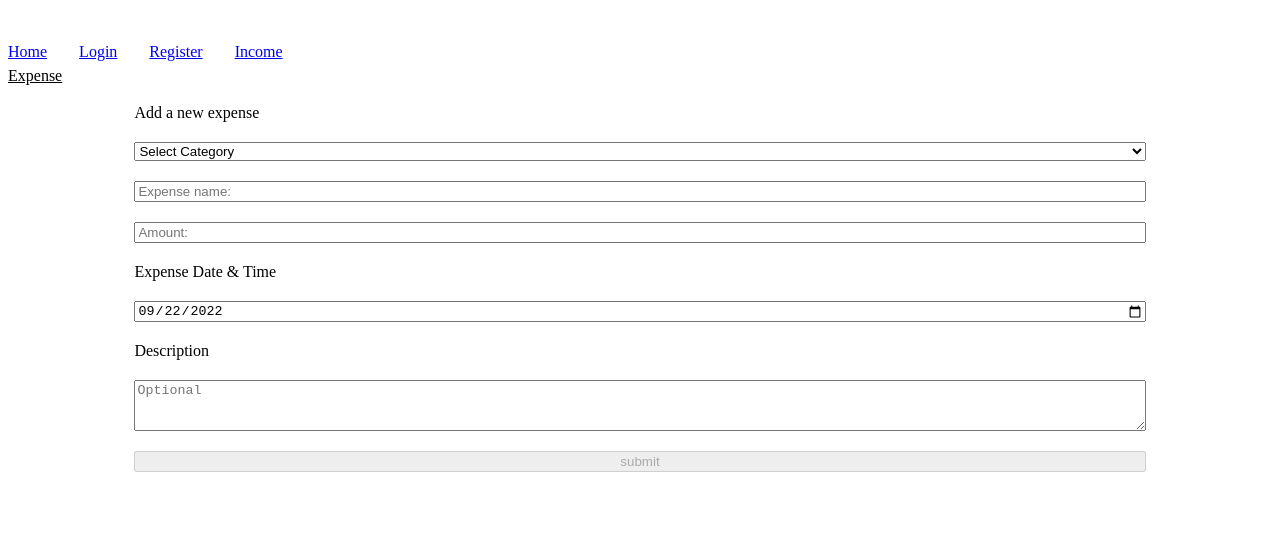
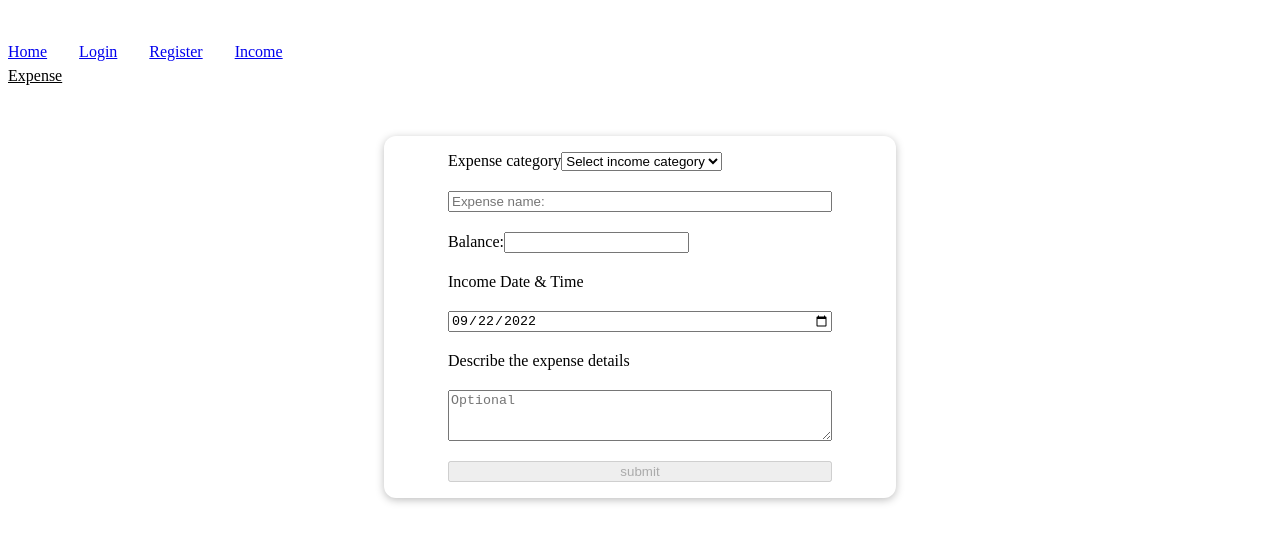
Before and after one commit to New-BaseGroup/FrontEnd, a Vue app: page /expense in a window 1280 px wide. Shown: the top 542 px of the page. Built offline with nearby package versions, Linux system fonts and the light colour scheme.

Commit message:
added updated income/expense

```diff
--- a/src/components/expense/Expense.vue
+++ b/src/components/expense/Expense.vue
@@ -1,120 +1,122 @@
 <template>
-	<!-- @submit.prevent="submitExpense" -->
-	<form @submit.prevent="addExpense">
-		<span>Add a new expense</span>
-		<!--<label for="expense-category">Expense category</label>-->
-		<select v-model="v$.balanceChangeDTO.budgetCategoryID.$model" name="expense-category" id="expense-category">
+	<base-card>
+		<form @submit.prevent="submitExpense">
+			<div>
+				<label for="date">Expense category</label>
+				<select
+					name="expense-category"
+					id="expense-category"
+					v-model="state.balanceChangeDTO.budgetCategoryID"
+					@blur="v$.balanceChangeDTO.budgetCategoryID.$touch()"
+				>
 					<!-- Later when fetching -->
-			<!-- <option v-for="exCat in category" :key="exCat.id" value="">
-      {{ exCat.name }}
-    </option> -->
-			<option value="" disabled hidden>Select Category</option> <!-- This is coz our default value is an empty string so this will shot up by default.-->
+					<!-- <option v-for="inCat in category" :key="inCat.id" value="">
+      {{ inCat.name }}
+    </option>
+    !!!! Changed value to numbers as thats how the categeories are saved in the db.
+     @blur="v$.balanceChangeDTO.budgetCategoryID.$touch() is so that we validate after u highlight the field.
+    -->
+					<option value="" hidden>Select income category</option>
 					<option value="1">Food</option>
 					<option value="2">Car</option>
 					<option value="3">Other</option>
 				</select>
 
+				<div v-if="this.v$.balanceChangeDTO.budgetCategoryID.$error">You need to pick a category.</div>
+			</div>
+      <input type="text" name="title" v-model="state.balanceChangeDTO.title" @blur="v$.balanceChangeDTO.title.$touch()" placeholder="Expense name:" />
+			<div>
+				<label for="income-amount">Balance:</label>
+				<input type="text" name="income-amount" v-model="state.balanceChangeDTO.amount" @blur="v$.balanceChangeDTO.amount.$touch()" />
+				<div class="input-errors" v-for="error of this.v$.balanceChangeDTO.amount.$error" :key="error.$uid">
+					<div class="error-msg">{{ error.$message }}</div>
+				</div>
+				<div v-if="this.v$.balanceChangeDTO.amount.$error">
+					{{ this.v$.balanceChangeDTO.amount.$errors[0].$message }}
+				</div>
+			</div>
 
-
-		<input type="text" name="title" v-model="v$.balanceChangeDTO.title.$model" placeholder="Expense name:" />
-
-    <!-- v$ is so we use the validator component. same with $model.-->
-		<!-- this 2 rows are copy pasted from the validation @vuelidate/validators and will show error message if the validation rules are broken and will only show error if
-    user has inputed something in the field aka it togles it to dirty first after user inputs.-->
-
-		<div class="input-errors" v-for="(error, index) of v$.balanceChangeDTO.title.$errors" :key="index">
+			<label for="date">Income Date & Time</label>
+			<input type="date" id="date" name="date" v-model="state.balanceChangeDTO.date" @blur="v$.balanceChangeDTO.date.$touch()" />
+			<div class="input-errors" v-for="error of v$.balanceChangeDTO.date.$error" :key="error.$uid">
 				<div class="error-msg">{{ error.$message }}</div>
 			</div>
 
+			<!-- <p v-if="date === ' '">{{ validationMsg }}</p> -->
 
-		<input type="number" name="expense-amount" v-model="v$.balanceChangeDTO.amount.$model" placeholder="Amount:" />
-    <div class="input-errors" v-for="(error, index) of v$.balanceChangeDTO.amount.$errors" :key="index">
-			<div class="error-msg">{{ error.$message }}</div>
-		</div>
-
-     <!-- old validation method
-		<p v-if="balanceChangeDTO.amount === 0">{{ validationMsg }}</p>
-    -->
-
-		<label for="balanceDate">Expense Date & Time</label>
-		<input type="date" name="balanceDate" v-model="v$.balanceChangeDTO.date.$model" />
-		<div class="input-errors" v-for="(error, index) of v$.balanceChangeDTO.date.$errors" :key="index">
-			<div class="error-msg">{{ error.$message }}</div>
-		</div>
-
-		<label for="description">Description</label>
+			<label for="description">Describe the expense details</label>
 			<textarea
 				name="description"
 				id="description"
 				cols="30"
 				rows="3"
 				placeholder="Optional"
-			v-model.lazy="balanceChangeDTO.description"
+				v-model="state.balanceChangeDTO.description"
 			></textarea>
-		<button :disabled="v$.balanceChangeDTO.$invalid" @click="addExpense">submit</button>
-		<p v-if="error !== ''">{{ error }} {{ resetRequestError }}</p>
+			<button :disabled="this.v$.balanceChangeDTO.$invalid" @click="addIncome">submit</button>
+			<!-- <p v-if="error !== ''">{{ error }} {{ resetRequestError }}</p> -->
 		</form>
+	</base-card>
 </template>
 
 <script>
+import useValidate from '@vuelidate/core';
+import { required, numeric } from '@vuelidate/validators';
+import { reactive, computed } from 'vue';
 import axios from 'axios';
-import ExpenseNameField from './ExpenseNameField.vue';
-import useVuelidate from '@vuelidate/core';
-import { required, minLength } from '@vuelidate/validators';
 export default {
 	setup() {
-		return { v$: useVuelidate() }; //this on is to use the validator funktion
+		const state = reactive({
+			balanceChangeDTO: {
+				budgetCategoryID: '',
+				amount: '',
+        title: '',
+				date: new Date().toJSON().slice(0, 10),
+				description: '',
 			},
-	components: {
-		ExpenseNameField,
+		});
+		const rules = computed(() => {
+			return {
+				balanceChangeDTO: {
+					budgetCategoryID: { required },
+					amount: { required, numeric },
+          title: {required},
+					date: { required },
+					description: {},
+				},
+			};
+		});
+		const v$ = useValidate(rules, state);
+		return {
+			state,
+			v$,
+		};
 	},
 	data() {
-		return {
-			balanceChangeDTO: { //now we can send balanceChangeDTO directly to endpoint as its formated same as the backend wants it.
-				budgetCategoryID: '',
-				title: '',
-				amount: '',
-				date: new Date().toJSON().slice(0, 10), //added todays date as the default date.
-				description: '',
-			},
-			error: '',
-			validationMsg: 'input field required',
-		};
-	},
-	validations() {
-		return {
-			balanceChangeDTO: {
-				// here we can add validation rules.
-				budgetCategoryID: { required }, // matches this.balanceChangeDTO.budgetCategoryID
-				title: { required }, // matches this.balanceChangeDTO.title
-				amount: { required },
-				date: { required },
-			},
-		};
-	},
-
-	computed: {
-		resetRequestError() { //legazy code as validation is now used by an other function
-			setTimeout(() => {
-				this.error = '';
-			}, 3000);
-		},
+		return {};
 	},
 	methods: {
-		submitExpense() {
-			axios
-				.post('api', { // adam: have not done anything here realy.
-					// keys must match DTO
-					budgetCategoryID: this.budgetCategoryID == '' ? this.validationMsg : this.budgetCategoryID,
-					amount: this.amount == 0 ? this.validationMsg : this.amount,
-					dateTime: this.dateTime == '' ? this.validationMsg : this.dateTime,
-					description: this.description == '' ? this.validationMsg : this.description,
-				})
-				.then((res) => console.log(res))
-				.catch((error) => (this.error = error.message));
+		submitIncome() {
+			// axios
+			//   .post("api", {
+			//     // keys must match DTO
+			//     budgetCategoryID:
+			//       this.budgetCategoryID == ""
+			//         ? this.validationMsg
+			//         : this.budgetCategoryID,
+			//     amount:
+			//       this.amount == 0 ? this.validationMsg : this.amount,
+			//     date: this.date == "" ? this.validationMsg : this.date,
+			//     description:
+			//       this.description == "" ? this.validationMsg : this.description,
+			//   })
+			//   .then((res) => console.log(res))
+			//   .catch((error) => (this.error = error.message));
+			this.v$.$validate();
 		},
-		addExpense() {
-			console.log(this.balanceChangeDTO);
+		addIncome() {
+			console.log(this.v$.balanceChangeDTO.amount.$error);
+			console.log(this.state.balanceChangeDTO);
 		},
 	},
 };
--- a/src/components/income/Income.vue
+++ b/src/components/income/Income.vue
@@ -7,19 +7,24 @@
           name="income-category"
           id="income-category"
           v-model="state.incomeDTO.selectedIncomeCat"
+           @blur="v$.incomeDTO.selectedIncomeCat.$touch()"
         >
           <!-- Later when fetching -->
           <!-- <option v-for="inCat in category" :key="inCat.id" value="">
       {{ inCat.name }}
-    </option> -->
+    </option>
+    !!!! Changed value to numbers as thats how the categeories are saved in the db.
+     @blur="v$.incomeDTO.selectedIncomeCat.$touch() is so that we validate after u highlight the field.
+    -->
           <option value="" hidden>Select income category</option>
-          <option value="salary">Salary</option>
-          <option value="loan">loan</option>
-          <option value="other">Other</option>
+          <option value="1">Salary</option>
+          <option value="2">loan</option>
+          <option value="3">Other</option>
         </select>
-        <p v-if="v$.incomeDTO.selectedIncomeCat.$error">
-          {{ v$.incomeDTO.selectedIncomeCat.$errors[0].$message }}
-        </p>
+
+        <div v-if="this.v$.incomeDTO.selectedIncomeCat.$error">
+        You need to pick a category.
+        </div>
       </div>
       <div>
         <label for="income-amount">Balance:</label>
@@ -27,10 +32,14 @@
           type="text"
           name="income-amount"
           v-model="state.incomeDTO.incomeAmount"
+          @blur="v$.incomeDTO.incomeAmount.$touch()"
         />
-        <p v-if="v$.incomeDTO.incomeAmount.$error">
-          {{ v$.incomeDTO.incomeAmount.$errors[0].$message }}
-        </p>
+         <div class="input-errors" v-for="error of this.v$.incomeDTO.incomeAmount.$error" :key="error.$uid">
+    <div class="error-msg">{{ error.$message }}</div>
+  </div>
+        <div v-if="this.v$.incomeDTO.incomeAmount.$error">
+          {{ this.v$.incomeDTO.incomeAmount.$errors[0].$message }}
+        </div>
       </div>
 
       <label for="date">Income Date & Time</label>
@@ -39,7 +48,12 @@
         id="date"
         name="date"
         v-model="state.incomeDTO.dateTime"
+        @blur="v$.incomeDTO.dateTime.$touch()"
       />
+       <div class="input-errors" v-for="error of v$.incomeDTO.dateTime.$error" :key="error.$uid">
+    <div class="error-msg">{{ error.$message }}</div>
+  </div>
+
       <!-- <p v-if="dateTime === ' '">{{ validationMsg }}</p> -->
 
       <label for="description">Describe the income details</label>
@@ -51,7 +65,7 @@
         placeholder="Optional"
         v-model="state.incomeDTO.description"
       ></textarea>
-      <button>submit</button>
+      <button :disabled="this.v$.incomeDTO.$invalid" @click="addIncome">submit</button>
       <!-- <p v-if="error !== ''">{{ error }} {{ resetRequestError }}</p> -->
     </form>
   </base-card>
@@ -79,12 +93,11 @@ export default {
           selectedIncomeCat: { required },
           incomeAmount: { required, numeric },
           dateTime: { required },
+          description: {},
         },
       };
     });
-
     const v$ = useValidate(rules, state);
-
     return {
       state,
       v$,
@@ -93,7 +106,6 @@ export default {
   data() {
     return {};
   },
-
   methods: {
     submitIncome() {
       // axios
@@ -113,6 +125,10 @@ export default {
       //   .catch((error) => (this.error = error.message));
       this.v$.$validate();
     },
+   addIncome() {
+    console.log(this.v$.incomeDTO.incomeAmount.$error);
+    console.log(this.state.incomeDTO);
+   }
   },
 };
 </script>
```
Lines whose indentation alone changed are shown as unchanged.
